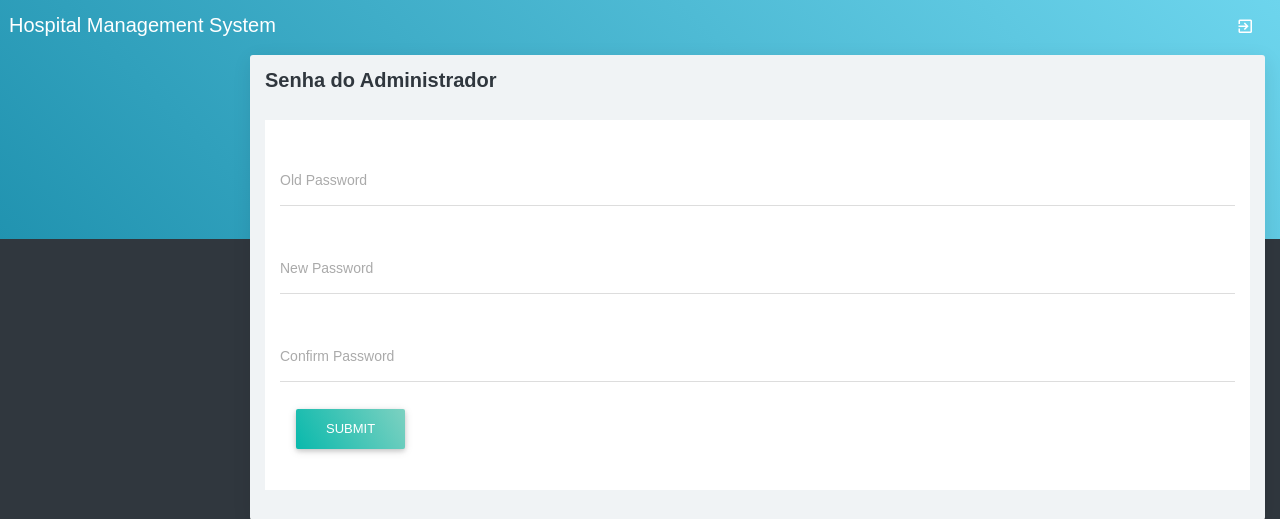
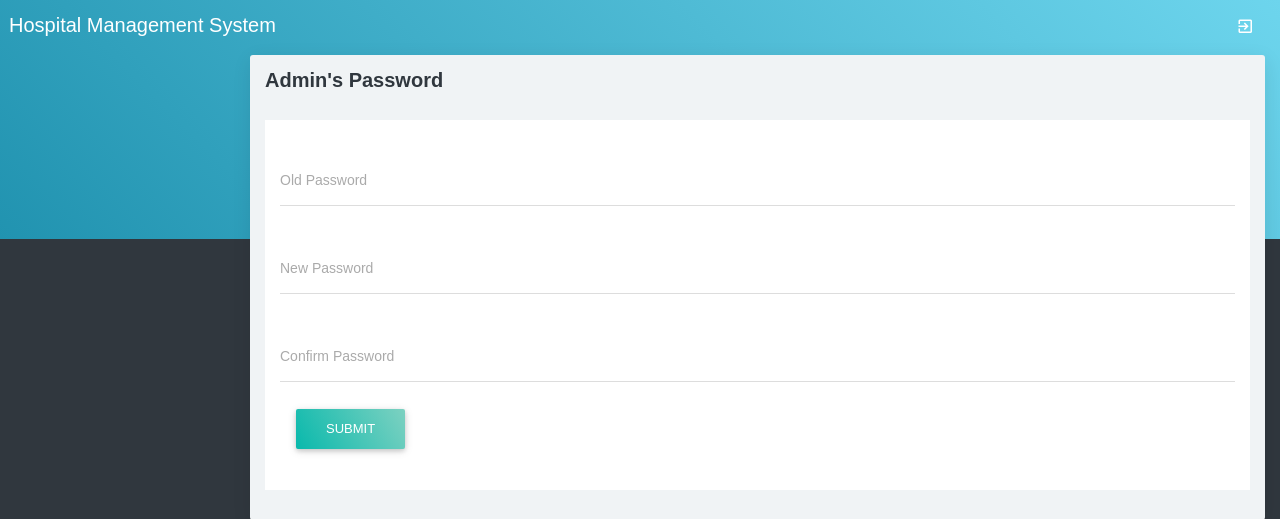
Before and after one commit to gpdax/HMS, a PHP site: page /adminchangepassword.php in a window 1280 px wide. Shown: the top 519 px of the page. Run offline with PHP 8.4, Linux system fonts and the light colour scheme; a stand-in replaces the project's code that opens the database connection; some libraries are stand-ins or nearby versions.

Commit message:
Update adminchangepassword.php

```diff
--- a/adminchangepassword.php
+++ b/adminchangepassword.php
@@ -23,7 +23,7 @@ if(isset($_POST[submit]))
 ?>
 <div class="container-fluid">
     <div class="block-header">
-        <h2> Senha do Administrador</h2>
+        <h2> Admin's Password</h2>
     </div>
     <div class="row clearfix">
         <div class="col-lg-12 col-md-12 col-sm-12 col-xs-12">
```
